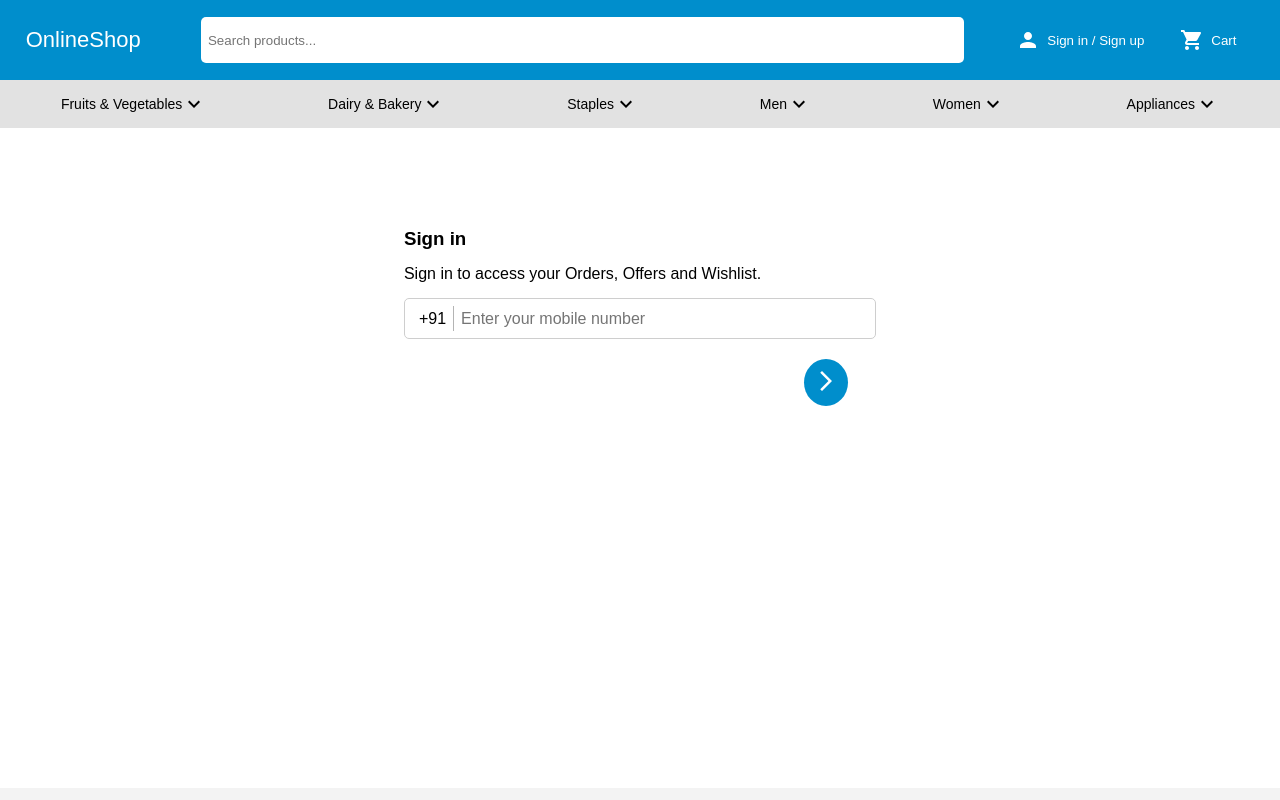
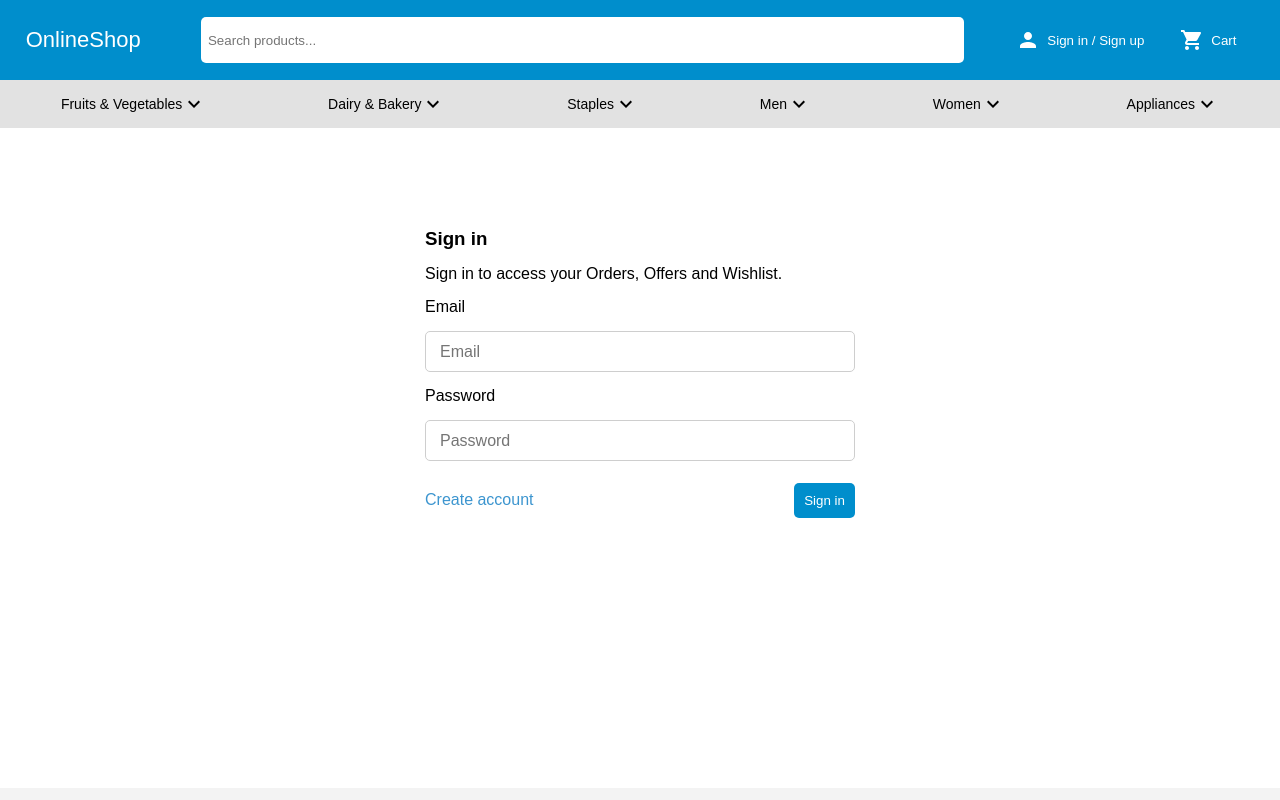
Before and after one commit to avinashnadkar/E-commerce, a React (Create React App) app: page /login in a window 1280 px wide. Shown: the top 800 px of the page. Built offline with nearby package versions, Linux system fonts and the light colour scheme.

Commit message:
removed mobile input in login page and added email and password fields

```diff
--- a/src/Pages/Signin/Signin.jsx
+++ b/src/Pages/Signin/Signin.jsx
@@ -1,15 +1,13 @@
 import styles from "./Signin.module.css";
-import ArrowForwardIosIcon from '@mui/icons-material/ArrowForwardIos';
 import { useSelector, useDispatch  } from "react-redux";
-import {loginInputHandler,otpInputHandler,otpInputToggle} from "../../Redux/action";
+import {loginInputHandler} from "../../Redux/action";
+import { Link } from 'react-router-dom';
 
 const Signin = () => {
 
 
     //States from store
-    const phoneNumber = useSelector((state)=>state.loginReducer.phoneNumber);
-    const otp = useSelector((state)=>state.loginReducer.otp);
-    const showOtpBox = useSelector((state)=>state.loginReducer.showOtpInputBox);
+    const state = useSelector((state)=>state.loginReducer);
 
     //dispatch function to dispatch actions to reducer
     const dispatch = useDispatch();
@@ -19,20 +17,18 @@ const Signin = () => {
            <div className={styles.signin}>
                <h3>Sign in</h3>
                <p>Sign in to access your Orders, Offers and Wishlist.</p>
+               <p className={styles.lables}>Email</p>
                <div className={styles.inputBox}>
-                  <span className={styles.countryCode}>+91</span>
-                  <input type="text" className={styles.mobileNumInput} placeholder="Enter your mobile number" value={phoneNumber} onChange={(e)=>dispatch(loginInputHandler(e.target.value))}/>
+                  <input type="text" className={styles.input} placeholder="Email" name="email" value={state.email} onChange={(e)=>dispatch(loginInputHandler(e.target.value,e.target.name))}/>
                </div>
-               <button className={styles.submitBtn} style={{display : showOtpBox ?  "none" : "block" }} onClick={()=>dispatch(otpInputToggle())}><ArrowForwardIosIcon/></button>
-
-               <div style={{display : showOtpBox  ? "block" : "none"}}>
-                    <div className={styles.inputBoxOtp}>
-                        <input type="text" className={styles.otpInput} placeholder="Enter your OTP" value={otp} onChange={(e)=>dispatch(otpInputHandler(e.target.value))}/>
-                    </div>
-
-                    <button className={styles.verifyBtn}>Verify</button>
+               <p className={styles.lables}>Password</p>
+               <div className={styles.inputBox}>
+                  <input type="password" className={styles.input} placeholder="Password" name="password" value={state.password} onChange={(e)=>dispatch(loginInputHandler(e.target.value,e.target.name))}/>
                </div>
-
+               <div className={styles.btns}>
+                <Link to={"/signup"}><p>Create account</p></Link>
+                <button className={styles.submitBtn}>Sign in</button>
+            </div>
            </div>
         </div>
     )
--- a/src/Pages/Signin/Signin.module.css
+++ b/src/Pages/Signin/Signin.module.css
@@ -19,43 +19,8 @@
     font-family: sans-serif;
 }
 
-.countryCode{
-    padding: 0px 7px;
-    font-family: sans-serif;
-}
-
-.mobileNumInput{
+.input{
     width: 400px;
-    height: 25px;
-    border: none;
-    font-size: 16px;
-    outline: none;
-    border-left: 1px solid rgb(180, 180, 180);
-    padding: 0px 7px;
-    font-family: sans-serif;
-}
-
-.signin .submitBtn{
-    background-color: #008ecc;
-    color: white;
-    padding: 10px;
-    border: none;
-    border-radius: 50%;
-    margin: 20px 0px 0px 400px;
-}
-
-
-.inputBoxOtp{
-    border: 1px solid rgb(206, 206, 206);
-    width: fit-content;
-    padding: 7px;
-    border-radius: 5px;
-    font-family: sans-serif;
-    margin-top: 30px;
-}
-
-.otpInput{
-    width: 450px;
     height: 25px;
     border: none;
     font-size: 16px;
@@ -64,12 +29,27 @@
     font-family: sans-serif;
 }
 
-.signin .verifyBtn{
+.lables{
+    margin-top: 150px;
+}
+
+.btns{
+    display: flex;
+    align-items: center;
+    margin-top: 15px;
+    justify-content: space-between;
+}
+
+.btns p {
+    color: rgb(60, 149, 207);
+    cursor: pointer;
+}
+
+.btns .submitBtn{
     background-color: #008ecc;
     color: white;
     padding: 10px;
     border: none;
-    width: 100%;
-    margin-top: 30px;
     border-radius: 5px;
+    cursor: pointer;
 }
--- a/src/Redux/action.js
+++ b/src/Redux/action.js
@@ -1,18 +1,8 @@
 //////////////////////////////login and signup actions///////////////////////////
 
 //manage phone number input state
-export const loginInputHandler = (e) => {
-    return {type : "handleLoginInput",payload:e}
-}
-
-//manage otp input
-export const otpInputHandler = (e) => {
-    return {type : "handleOtpInput",payload:e}
-}
-
-//toggle otp input box
-export const otpInputToggle = () => {
-    return {type:"toggleOtpBox"}
+export const loginInputHandler = (val,name) => {
+    return {type : "handleLoginInput",payload:{value:val,name:name}}
 }
 
 //toggle address input box
--- a/src/Redux/reducers/loginReducer.js
+++ b/src/Redux/reducers/loginReducer.js
@@ -1,8 +1,7 @@
 
 const initState = {
-    phoneNumber : "",
-    showOtpInputBox : false,
-    otp : ""
+    email : "",
+    password : ""
 }
 
 const loginReducer = (state = initState,action) => {
@@ -10,22 +9,8 @@ const loginReducer = (state = initState,action) => {
    if(action.type === "handleLoginInput"){
          return  {
             ...state,
-            phoneNumber : "" + action.payload
+            [action.payload.name] : action.payload.value
          }
-   }
-
-   if(action.type === "handleOtpInput"){
-       return {
-           ...state,
-           otp : "" + action.payload
-       }
-   }
-
-   if(action.type === "toggleOtpBox"){
-       return{
-           ...state,
-           showOtpInputBox : true
-       }
    }
 
    return state;
```
